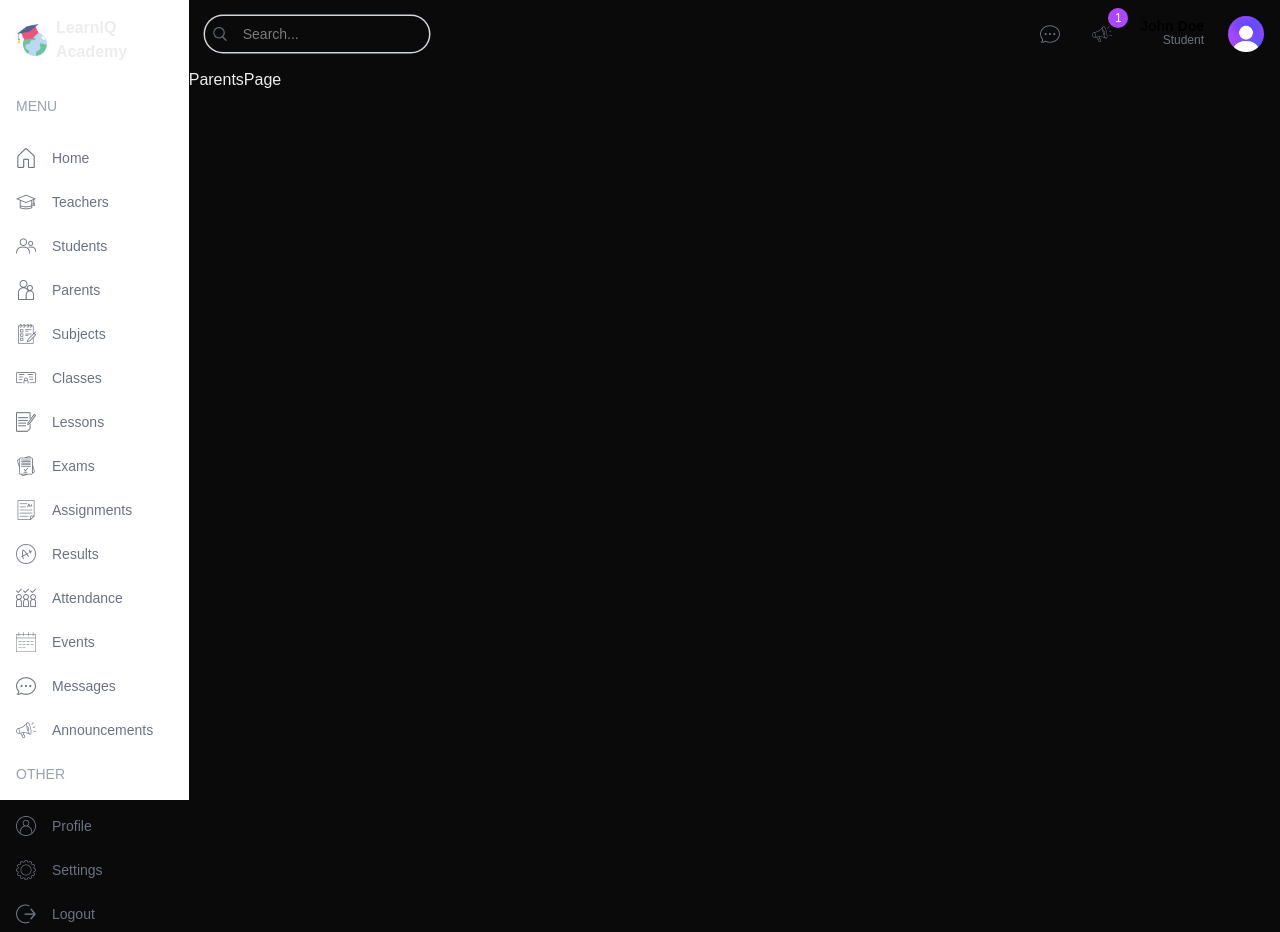
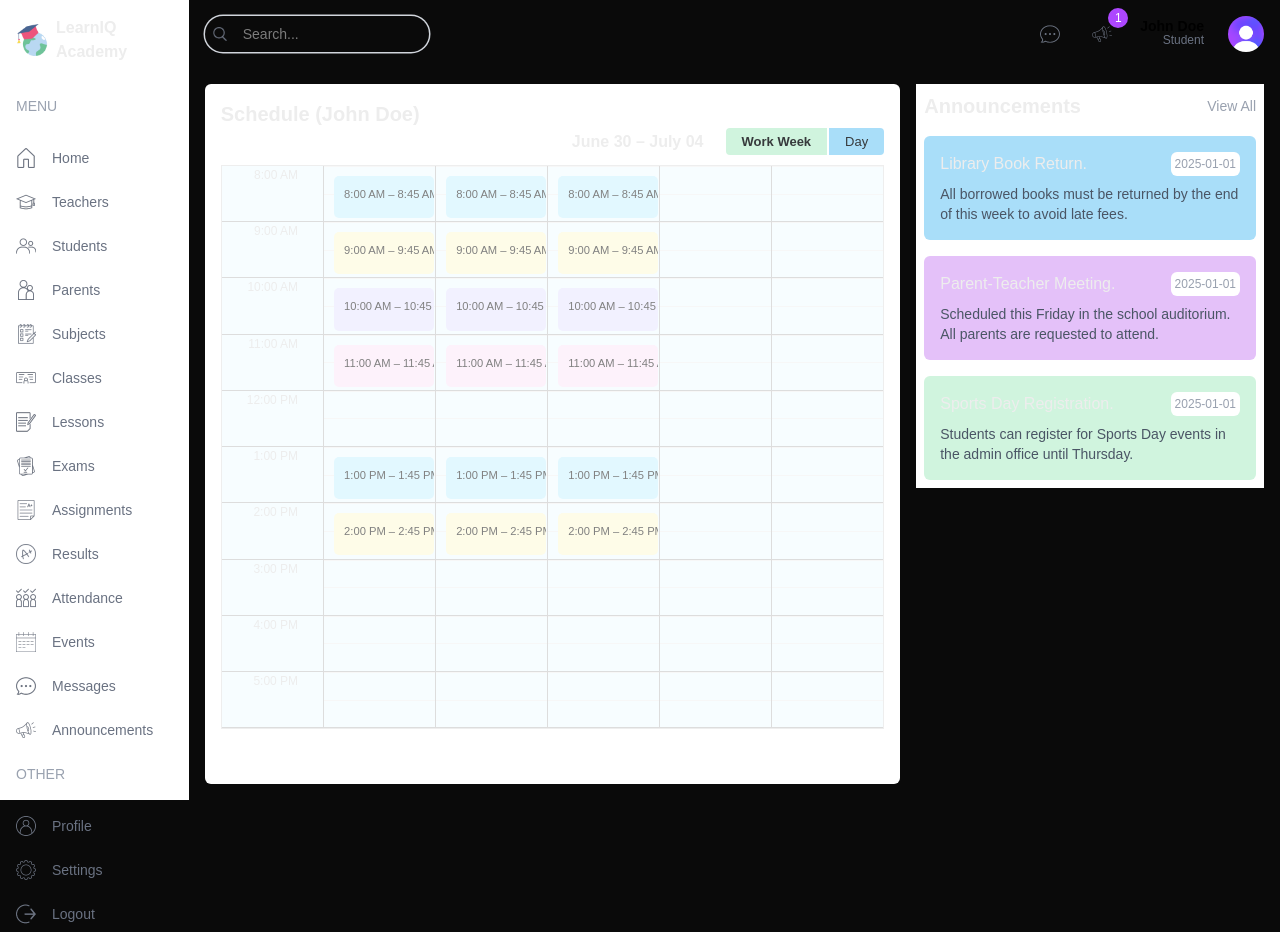
Before and after one commit to dhananjaybhatia/school-mgt-system, a Next.js app: page /parents in a window 1280 px wide. Built offline with nearby package versions, Linux system fonts and the light colour scheme.

Commit message:
parent, teacher, student page layout cmplete

```diff
--- a/package.json
+++ b/package.json
@@ -9,9 +9,13 @@
     "lint": "next lint"
   },
   "dependencies": {
+    "@types/react-big-calendar": "^1.16.2",
+    "moment": "^2.30.1",
+    "moment-timezone": "^0.6.0",
     "next": "15.3.4",
     "prisma": "^6.10.1",
     "react": "^19.0.0",
+    "react-big-calendar": "^1.19.4",
     "react-calendar": "^6.0.0",
     "react-dom": "^19.0.0",
     "recharts": "^3.0.2"
--- a/src/app/(dashboard)/layout.tsx
+++ b/src/app/(dashboard)/layout.tsx
@@ -22,7 +22,7 @@
         <Menu />
       </div>
       {/* RIGHT */}
-      <div className="w-[86%] md:w-[92%] lg:w-[94%] overflow-y-auto">
+      <div className="w-[86%] md:w-[92%] lg:w-[94%] overflow-y-auto flex flex-col">
         <Navbar />
         {children}
       </div>
--- a/src/app/(dashboard)/parents/page.tsx
+++ b/src/app/(dashboard)/parents/page.tsx
@@ -1,9 +1,24 @@
-import React from 'react'
+import Announcements from "@/src/components/Announcements";
+import BigCalendar from "@/src/components/BigCalendar";
+import React from "react";
 
-const ParentsPage = () => {
+const ParentPage = () => {
   return (
-    <div>ParentsPage</div>
-  )
-}
+    <div className="p-4 flex flex-col xl:flex-row gap-4 flex-1">
+      {/* LEFT */}
+      <div className="w-full xl:w-2/3 flex flex-col">
+        <div className="h-full bg-white p-4 rounded-md">
+          <h1 className="text-xl font-semibold">Schedule (John Doe)</h1>
+          <BigCalendar />
+        </div>
+      </div>
+      {/* RIGHT */}
 
-export default ParentsPage
+      <div className="w-full xl:w-1/3 flex flex-col gap-2">
+        <Announcements />
+      </div>
+    </div>
+  );
+};
+
+export default ParentPage;
--- a/src/app/(dashboard)/students/page.tsx
+++ b/src/app/(dashboard)/students/page.tsx
@@ -1,7 +1,26 @@
+import Announcements from "@/src/components/Announcements";
+import BigCalendar from "@/src/components/BigCalendar";
+import EventCalender from "@/src/components/EventCalender";
 import React from "react";
 
 const StudentsPage = () => {
-  return <div>StudentsPage</div>;
+  return (
+    <div className="p-4 flex flex-col xl:flex-row gap-4">
+      {/* LEFT */}
+      <div className="w-full xl:w-2/3 flex flex-col">
+        <div className="h-full bg-white p-4 rounded-md">
+          <h1 className="text-xl font-semibold">Schedule (4A)</h1>
+          <BigCalendar />
+        </div>
+      </div>
+      {/* RIGHT */}
+
+      <div className="w-full xl:w-1/3 flex flex-col gap-2">
+        <EventCalender />
+        <Announcements />
+      </div>
+    </div>
+  );
 };
 
 export default StudentsPage;
--- a/src/app/(dashboard)/teacher/page.tsx
+++ b/src/app/(dashboard)/teacher/page.tsx
@@ -1,7 +1,24 @@
+import Announcements from "@/src/components/Announcements";
+import BigCalendar from "@/src/components/BigCalendar";
 import React from "react";
 
 const TeacherPage = () => {
-  return <div> TeacherPage</div>;
+  return (
+    <div className="p-4 flex flex-col xl:flex-row gap-4 flex-1">
+      {/* LEFT */}
+      <div className="w-full xl:w-2/3 flex flex-col">
+        <div className="h-full bg-white p-4 rounded-md">
+          <h1 className="text-xl font-semibold">Schedule</h1>
+          <BigCalendar />
+        </div>
+      </div>
+      {/* RIGHT */}
+
+      <div className="w-full xl:w-1/3 flex flex-col gap-2">
+        <Announcements />
+      </div>
+    </div>
+  );
 };
 
 export default TeacherPage;
--- a/src/app/globals.css
+++ b/src/app/globals.css
@@ -46,3 +46,90 @@
 .react-calendar__navigation__label__labelText {
   font-weight: 600 !important;
 }
+
+.rbc-btn-group:first-child {
+  display: none !important;
+}
+.rbc-toolbar-label {
+  text-align: right !important;
+  padding: 0px 20px !important;
+  font-weight: 600 !important;
+}
+.rbc-btn-group:last-child {
+  font-size: 13px !important;
+}
+.rbc-btn-group:last-child button {
+  border: none !important;
+  background-color: #a9def9 !important;
+  margin-left: 2px !important;
+}
+.rbc-toolbar button.rbc-active {
+  background-color: #d0f4de !important;
+  box-shadow: none !important;
+  font-weight: 600 !important;
+}
+
+.rbc-time-view {
+  border-color: #eee !important;
+}
+.rbc-time-header {
+  display: none !important;
+}
+
+.rbc-time-content {
+  border: none !important;
+}
+
+.rbc-time-gutter.rbc-time-column {
+  font-size: 12px !important;
+}
+
+.rbc-time-gutter.rbc-time-column .rbc-timeslot-group {
+  padding: 0px 20px !important;
+}
+
+.rbc-timeslot-group {
+  background-color: #f7fdff !important;
+}
+
+.rbc-day-slot {
+  font-size: 14px !important;
+}
+
+.rbc-event {
+  border: none !important;
+  color: black !important;
+  padding: 10px !important;
+  margin: 10px !important;
+  width: 99% !important;
+}
+
+.rbc-event:nth-child(1) {
+  background-color: #e2f8ff !important;
+}
+.rbc-event:nth-child(2) {
+  background-color: #fefce8 !important;
+}
+.rbc-event:nth-child(3) {
+  background-color: #f2f1ff !important;
+}
+.rbc-event:nth-child(4) {
+  background-color: #fdf2fb !important;
+}
+.rbc-event:nth-child(5) {
+  background-color: #e2f8ff !important;
+}
+.rbc-event:nth-child(6) {
+  background-color: #fefce8 !important;
+}
+.rbc-event:nth-child(7) {
+  background-color: #f2f1ff !important;
+}
+.rbc-event:nth-child(8) {
+  background-color: #fdf2fb !important;
+}
+
+.rbc-event-label {
+  color: gray !important;
+  margin-bottom: 5px;
+}
--- /dev/null
+++ b/src/components/BigCalendar.tsx
@@ -0,0 +1,33 @@
+"use client";
+import moment from "moment";
+import { calendarEvents } from "../lib/data";
+import { Calendar, momentLocalizer, View, Views } from "react-big-calendar";
+import "react-big-calendar/lib/css/react-big-calendar.css";
+import { useState } from "react";
+
+const localizer = momentLocalizer(moment);
+
+const BigCalendar = () => {
+  const [view, setView] = useState<View>(Views.WORK_WEEK);
+
+  const handleOnChangeView = (selectedView: View) => {
+    setView(selectedView);
+  };
+
+  return (
+    <Calendar
+      localizer={localizer}
+      events={calendarEvents}
+      startAccessor="start"
+      endAccessor="end"
+      views={["work_week", "day"]}
+      view={view}
+      style={{ height: "90%" }}
+      onView={handleOnChangeView}
+      min={new Date(2025, 1, 0, 8, 0, 0)}
+      max={new Date(2025, 1, 0, 18, 0, 0)}
+    />
+  );
+};
+
+export default BigCalendar;
--- a/src/lib/data.ts
+++ b/src/lib/data.ts
@@ -921,143 +921,109 @@
   {
     title: "Math",
     allDay: false,
-    start: new Date(2024, 7, 12, 8, 0),
-    end: new Date(2024, 7, 12, 8, 45),
+    start: new Date(2025, 5, 30, 8, 0),
+    end: new Date(2025, 5, 30, 8, 45),
   },
   {
     title: "English",
     allDay: false,
-    start: new Date(2024, 7, 12, 9, 0),
-    end: new Date(2024, 7, 12, 9, 45),
+    start: new Date(2025, 5, 30, 9, 0),
+    end: new Date(2025, 5, 30, 9, 45),
   },
   {
     title: "Biology",
     allDay: false,
-    start: new Date(2024, 7, 12, 10, 0),
-    end: new Date(2024, 7, 12, 10, 45),
+    start: new Date(2025, 5, 30, 10, 0),
+    end: new Date(2025, 5, 30, 10, 45),
   },
   {
     title: "Physics",
     allDay: false,
-    start: new Date(2024, 7, 12, 11, 0),
-    end: new Date(2024, 7, 12, 11, 45),
+    start: new Date(2025, 5, 30, 11, 0),
+    end: new Date(2025, 5, 30, 11, 45),
   },
   {
     title: "Chemistry",
     allDay: false,
-    start: new Date(2024, 7, 12, 13, 0),
-    end: new Date(2024, 7, 12, 13, 45),
+    start: new Date(2025, 5, 30, 13, 0),
+    end: new Date(2025, 5, 30, 13, 45),
   },
   {
     title: "History",
     allDay: false,
-    start: new Date(2024, 7, 12, 14, 0),
-    end: new Date(2024, 7, 12, 14, 45),
+    start: new Date(2025, 5, 30, 14, 0),
+    end: new Date(2025, 5, 30, 14, 45),
+  },
+  {
+    title: "Math",
+    allDay: false,
+    start: new Date(2025, 6, 1, 8, 0),
+    end: new Date(2025, 6, 1, 8, 45),
   },
   {
     title: "English",
     allDay: false,
-    start: new Date(2024, 7, 13, 9, 0),
-    end: new Date(2024, 7, 13, 9, 45),
+    start: new Date(2025, 6, 1, 9, 0),
+    end: new Date(2025, 6, 1, 9, 45),
   },
   {
     title: "Biology",
     allDay: false,
-    start: new Date(2024, 7, 13, 10, 0),
-    end: new Date(2024, 7, 13, 10, 45),
+    start: new Date(2025, 6, 1, 10, 0),
+    end: new Date(2025, 6, 1, 10, 45),
   },
   {
     title: "Physics",
     allDay: false,
-    start: new Date(2024, 7, 13, 11, 0),
-    end: new Date(2024, 7, 13, 11, 45),
+    start: new Date(2025, 6, 1, 11, 0),
+    end: new Date(2025, 6, 1, 11, 45),
   },
-
+  {
+    title: "Chemistry",
+    allDay: false,
+    start: new Date(2025, 6, 1, 13, 0),
+    end: new Date(2025, 6, 1, 13, 45),
+  },
   {
     title: "History",
     allDay: false,
-    start: new Date(2024, 7, 13, 14, 0),
-    end: new Date(2024, 7, 13, 14, 45),
+    start: new Date(2025, 6, 1, 14, 0),
+    end: new Date(2025, 6, 1, 14, 45),
   },
   {
     title: "Math",
     allDay: false,
-    start: new Date(2024, 7, 14, 8, 0),
-    end: new Date(2024, 7, 14, 8, 45),
+    start: new Date(2025, 6, 2, 8, 0),
+    end: new Date(2025, 6, 2, 8, 45),
+  },
+  {
+    title: "English",
+    allDay: false,
+    start: new Date(2025, 6, 2, 9, 0),
+    end: new Date(2025, 6, 2, 9, 45),
   },
   {
     title: "Biology",
     allDay: false,
-    start: new Date(2024, 7, 14, 10, 0),
-    end: new Date(2024, 7, 14, 10, 45),
+    start: new Date(2025, 6, 2, 10, 0),
+    end: new Date(2025, 6, 2, 10, 45),
   },
-
+  {
+    title: "Physics",
+    allDay: false,
+    start: new Date(2025, 6, 2, 11, 0),
+    end: new Date(2025, 6, 2, 11, 45),
+  },
   {
     title: "Chemistry",
     allDay: false,
-    start: new Date(2024, 7, 14, 13, 0),
-    end: new Date(2024, 7, 14, 13, 45),
+    start: new Date(2025, 6, 2, 13, 0),
+    end: new Date(2025, 6, 2, 13, 45),
   },
   {
     title: "History",
     allDay: false,
-    start: new Date(2024, 7, 14, 14, 0),
-    end: new Date(2024, 7, 13, 14, 45),
-  },
-  {
-    title: "English",
-    allDay: false,
-    start: new Date(2024, 7, 15, 9, 0),
-    end: new Date(2024, 7, 15, 9, 45),
-  },
-  {
-    title: "Biology",
-    allDay: false,
-    start: new Date(2024, 7, 15, 10, 0),
-    end: new Date(2024, 7, 15, 10, 45),
-  },
-  {
-    title: "Physics",
-    allDay: false,
-    start: new Date(2024, 7, 15, 11, 0),
-    end: new Date(2024, 7, 15, 11, 45),
-  },
-
-  {
-    title: "History",
-    allDay: false,
-    start: new Date(2024, 7, 15, 14, 0),
-    end: new Date(2024, 7, 15, 14, 45),
-  },
-  {
-    title: "Math",
-    allDay: false,
-    start: new Date(2024, 7, 16, 8, 0),
-    end: new Date(2024, 7, 16, 8, 45),
-  },
-  {
-    title: "English",
-    allDay: false,
-    start: new Date(2024, 7, 16, 9, 0),
-    end: new Date(2024, 7, 16, 9, 45),
-  },
-
-  {
-    title: "Physics",
-    allDay: false,
-    start: new Date(2024, 7, 16, 11, 0),
-    end: new Date(2024, 7, 16, 11, 45),
-  },
-  {
-    title: "Chemistry",
-    allDay: false,
-    start: new Date(2024, 7, 16, 13, 0),
-    end: new Date(2024, 7, 16, 13, 45),
-  },
-  {
-    title: "History",
-    allDay: false,
-    start: new Date(2024, 7, 16, 14, 0),
-    end: new Date(2024, 7, 16, 14, 45),
+    start: new Date(2025, 6, 2, 14, 0),
+    end: new Date(2025, 6, 2, 14, 45),
   },
 ];
```
Also changed, not shown: 1 other file (tests, documents, lock files or other folders).
